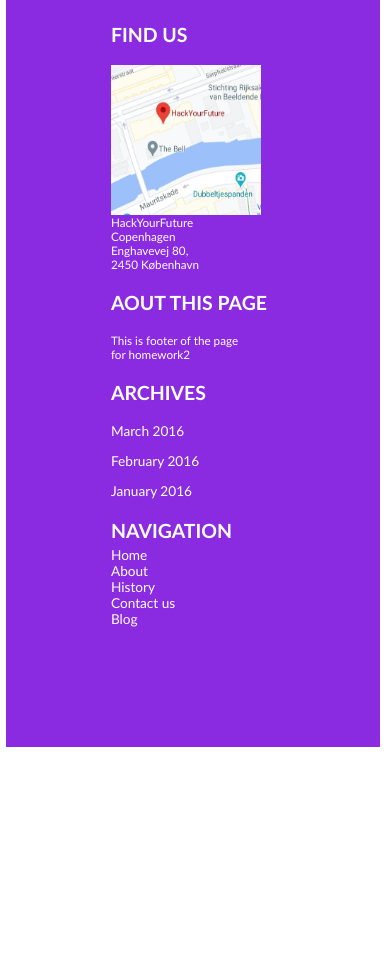
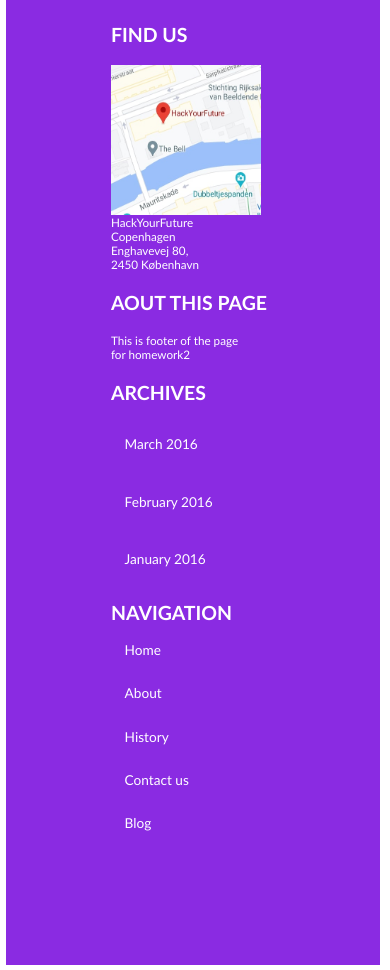
Before and after one commit to aijazraja/week2, a plain HTML site: page index.html in a window 390 px wide. Shown: the part 1274-2244 px from the top of the page. Before the commit the page ends 2026 px from the top, so only its background shows below. Drawn offline with Linux system fonts and the light colour scheme.

Commit message:
Add files via upload

```diff
--- a/style.css
+++ b/style.css
@@ -185,10 +185,12 @@
 
         .footer1{
             /* width: 80%; */
+
               align-content: center;
               justify-content: space-between;
         }
-       .footer a{
+       .footer a{flex: 20%;
+               margin: 1em;
             font-size: 3.5vw;
            justify-content: space-around;
         }
```
